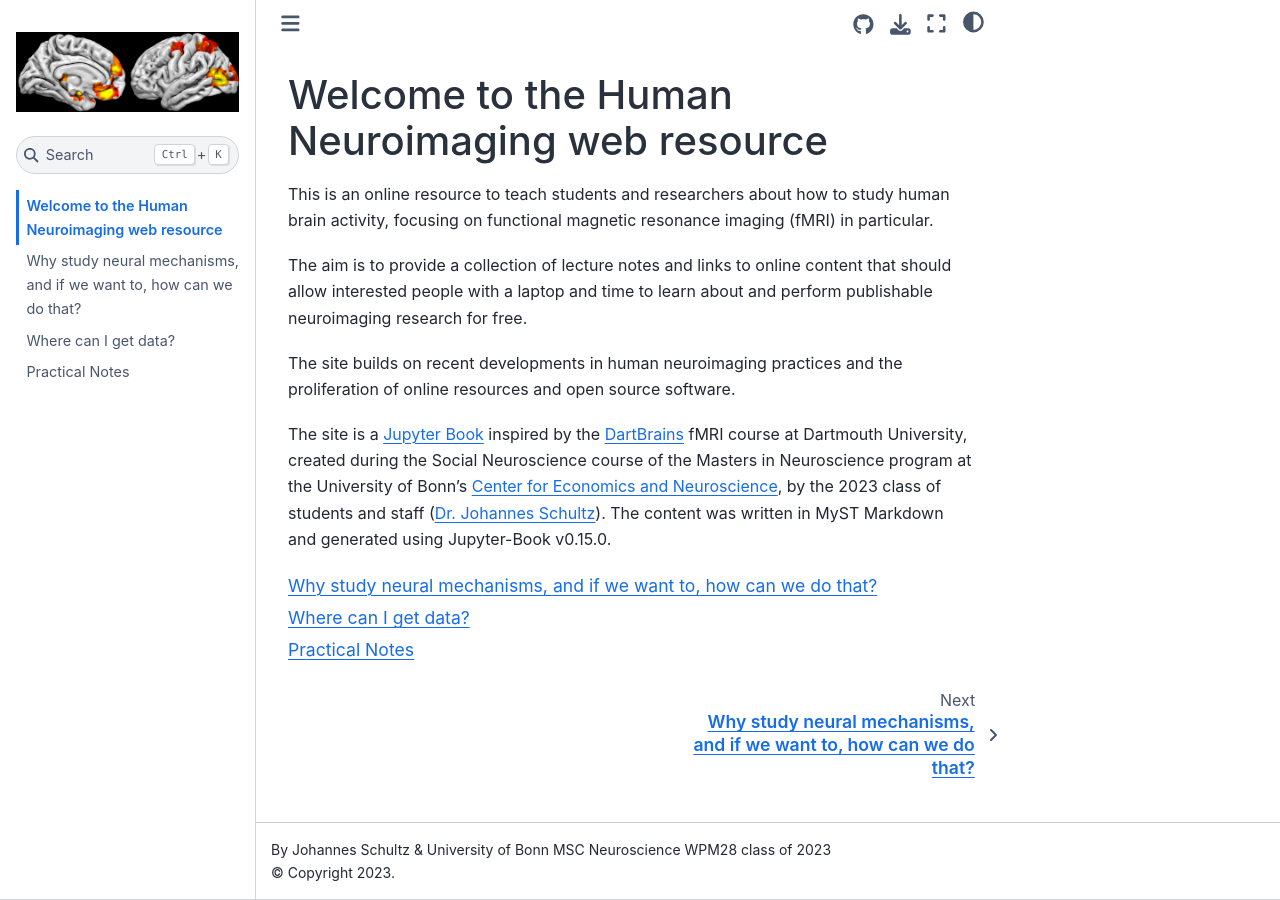
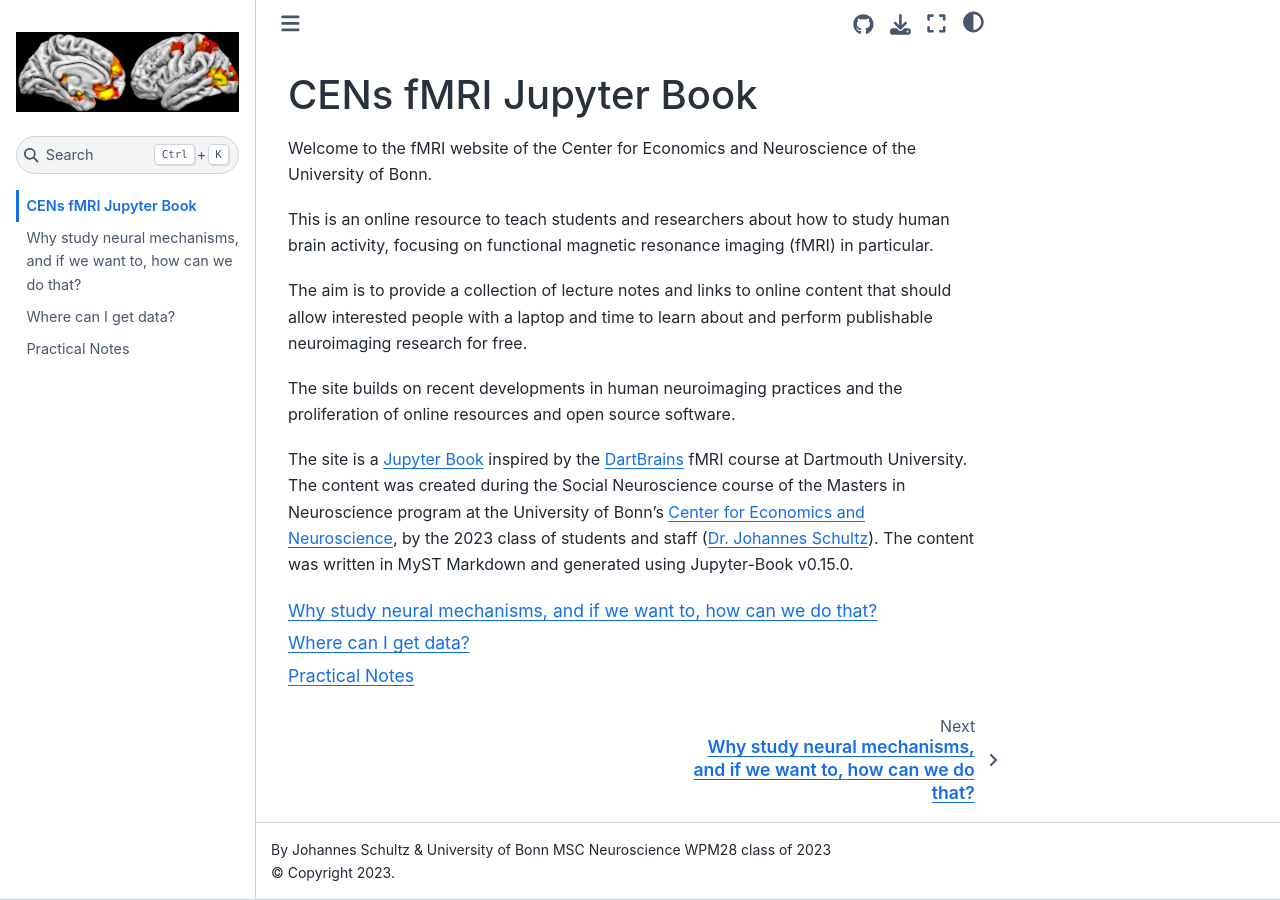
Before and after one commit to CENsBonn/fMRI, a Jupyter Book: the page built from intro.md, in a window 1280 px wide. Built offline with Jupyter Book 1.0.4 settings and Sphinx 7.4.7 and the Sphinx Book theme 1.1.4, drawn with Linux system fonts in a browser that asks for light colours.

Commit message:
Update intro.md

````diff
--- a/intro.md
+++ b/intro.md
@@ -1,4 +1,6 @@
-# Welcome to the Human Neuroimaging web resource
+# CENs fMRI Jupyter Book
+
+Welcome to the fMRI website of the Center for Economics and Neuroscience of the University of Bonn.
 
 This is an online resource to teach students and researchers about how to study human brain activity, focusing on functional magnetic resonance imaging (fMRI) in particular.
 
@@ -6,8 +8,7 @@ The aim is to provide a collection of lecture notes and links to online content
 
 The site builds on recent developments in human neuroimaging practices and the proliferation of online resources and open source software.
 
-The site is a [Jupyter Book](https://jupyterbook.org) inspired by the [DartBrains](https://dartbrains.org) fMRI course at Dartmouth University,
-created during the Social Neuroscience course of the Masters in Neuroscience program at the University of Bonn's [Center for Economics and Neuroscience](https://www.cens.uni-bonn.de), by the 2023 class of students and staff ([Dr. Johannes Schultz](https://www.cens.uni-bonn.de/en/schultz-johannes-pd-dr)). The content was written in MyST Markdown and generated using Jupyter-Book v0.15.0.
+The site is a [Jupyter Book](https://jupyterbook.org) inspired by the [DartBrains](https://dartbrains.org) fMRI course at Dartmouth University. The content was created during the Social Neuroscience course of the Masters in Neuroscience program at the University of Bonn's [Center for Economics and Neuroscience](https://www.cens.uni-bonn.de), by the 2023 class of students and staff ([Dr. Johannes Schultz](https://www.cens.uni-bonn.de/en/schultz-johannes-pd-dr)). The content was written in MyST Markdown and generated using Jupyter-Book v0.15.0.
 
 ```{tableofcontents}
 ```
````
